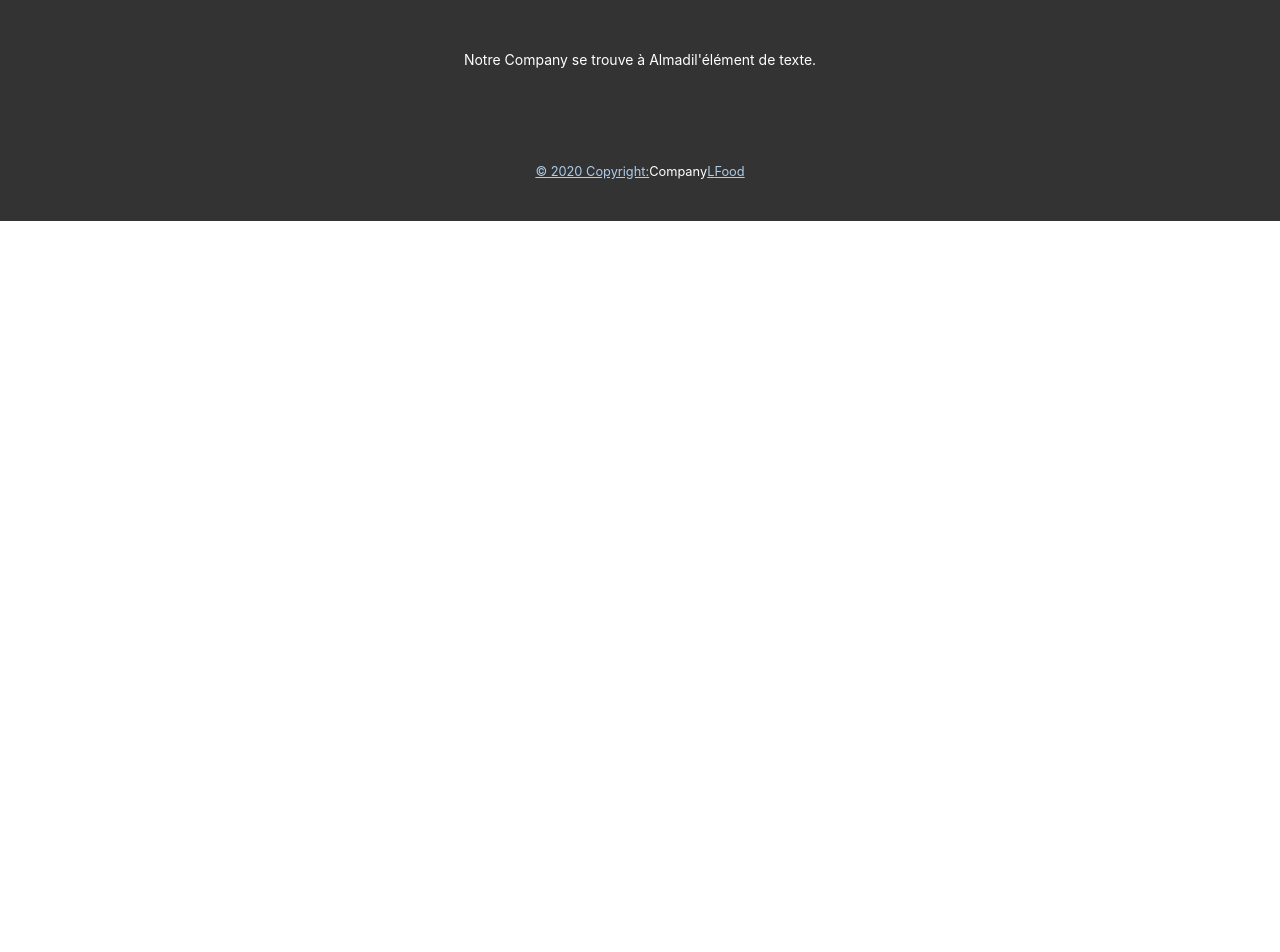
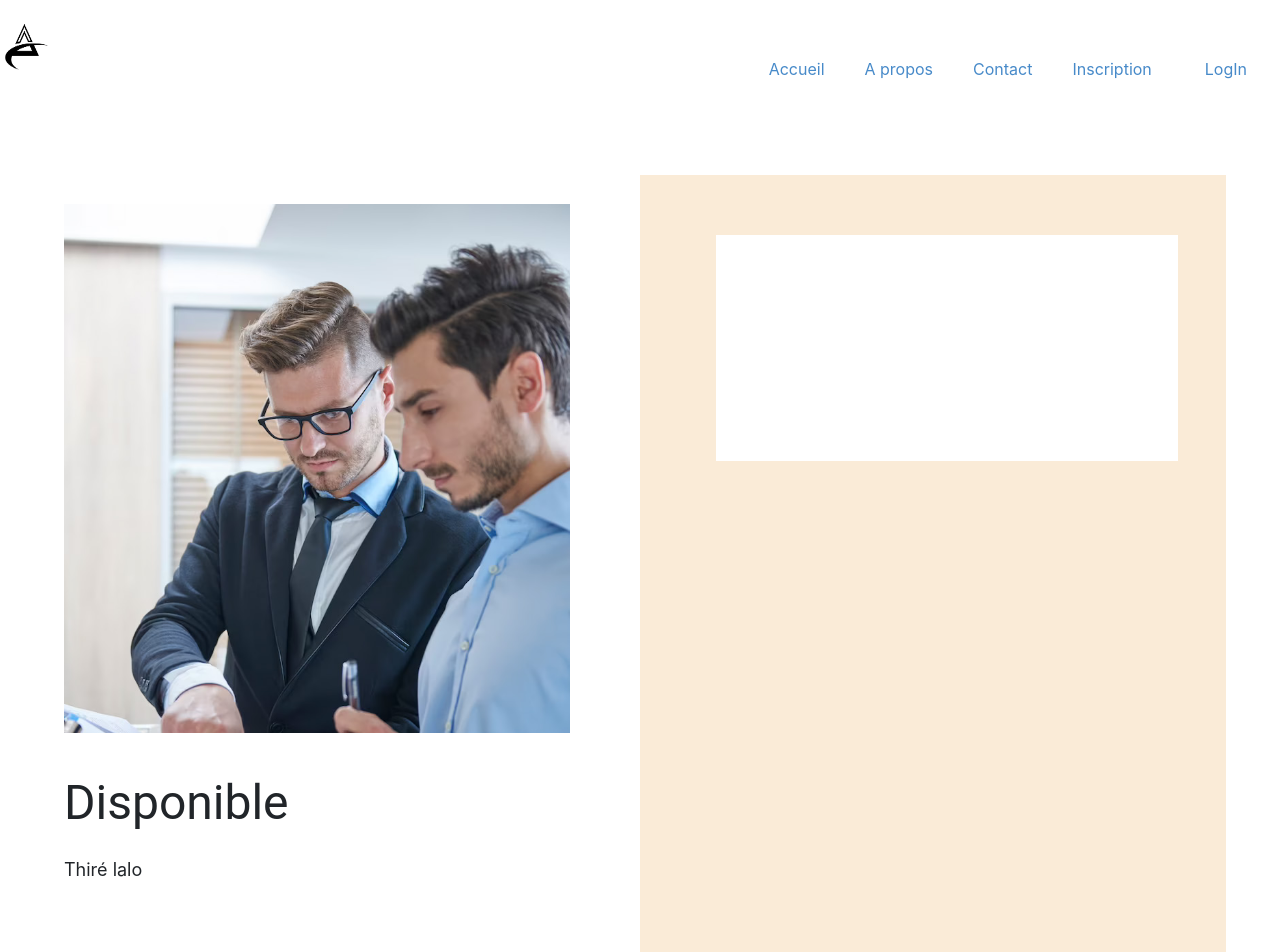
Before and after one commit to Mariu-diatta/entrepreunariat, a React (Create React App) app in the folder my-react-app/: page /commande in a window 1280 px wide. Shown: the top 952 px of the page. Before the commit the page ends 800 px from the top, so only its background shows below. Built offline with nearby package versions, Linux system fonts and the light colour scheme.

Commit message:
pages aboutUser and commande in progress

```diff
--- a/my-react-app/src/App.js
+++ b/my-react-app/src/App.js
@@ -14,6 +14,8 @@ import Register from './Common/registered.js'
 import About from './Common/about.js'
 import Admin  from './Common/pageAdmin.js';
 import Aderant from './Common/pageAderant.js';
+import Commande from './Common/commande.js';
+import AboutUser from './Common/aboutUser.js';
 
 function App() {
   return (
@@ -27,6 +29,8 @@ function App() {
               <Route path="/login" element={<LogIn/>} />
               <Route path="/adherant" element={<Aderant/>}/>
               <Route path="/admin" element={<Admin/>}/>
+              <Route path="/commande" element={<Commande/>}/>
+              <Route path="/aboutUser" element={<AboutUser/>}/>
             </Route>
           </Routes>
           <Footer/>
--- a/my-react-app/src/Common/about.js
+++ b/my-react-app/src/Common/about.js
@@ -3,7 +3,7 @@ const About = () =>{
     return(
         <>
             <div style={{paddingLeft:"100px", paddingRight:"100px"}} >
-                <Section/>
+                <Section utile={true}/>
             </div>
         </>
     )
--- /dev/null
+++ b/my-react-app/src/Common/aboutUser.js
@@ -0,0 +1,10 @@
+import Section from "./section";
+const AboutUser = ()=>{
+    return(
+        <div style={{paddingLeft:"20%",paddingRight:"30%"}}>
+             <Section />
+        </div>
+    )
+}
+
+export default AboutUser;
--- a/my-react-app/src/Common/accueil.js
+++ b/my-react-app/src/Common/accueil.js
@@ -3,9 +3,10 @@ import SectionU from './sectionU.js'
 import Carrous from './carrouselBoostrap.js'
 import Section from './section.js'
 
+
 const Accueil =() => {
     return(
-        <div className="" style={{paddingLeft:"100px", paddingRight:"100px"}}>
+        <div className="" style={{paddingLeft:"80px", paddingRight:"80px"}}>
             <Carrous />
             <SectionU/>
             <Section/>
--- /dev/null
+++ b/my-react-app/src/Common/commande.js
@@ -0,0 +1,53 @@
+import PhotoPanel from "./photopanel";
+import PhotoPanel1 from "./photopanel1";
+import im from "../accueil/Site1/images/3454.jpg"
+const Commande =()=>{
+    return(
+        <>
+            <section className=" u-clearfix u-section-5" id="carousel_ba86" style={{paddingLeft:"5%", paddingRight:"5%"}} >
+                <div className="u-clearfix u-sheet u-valign-middle u-sheet-1">
+                    <div className="u-clearfix u-expanded-width u-gutter-20 u-layout-wrap u-layout-wrap-1">
+                    <div className="u-gutter-0 u-layout">
+                        <div className="u-layout-row">
+                            <div className="u-size-30">
+                                <div className="u-layout-col">
+                                <div className="u-align-left u-container-style u-layout-cell u-left-cell u-size-30 u-layout-cell-1" data-animation-name="customAnimationIn" data-animation-duration="1250" data-animation-delay="500">
+                                    <div className="u-container-layout u-container-layout-1">
+                                    <img src={im} alt="" className="u-align-left u-expanded-width u-image u-image-1" data-image-width="966" data-image-height="920"/>
+                                    </div>
+                                </div>
+                                <div className="u-align-left u-container-align-left u-container-style u-layout-cell u-left-cell u-size-30 u-layout-cell-2" data-animation-name="customAnimationIn" data-animation-duration="1500" data-animation-delay="500">
+                                    <div className="u-container-layout u-valign-top u-container-layout-2">
+                                    <h2 className="u-align-left u-text u-text-1">Disponible</h2>
+                                    <p className="u-align-left u-text u-text-2">Thiré lalo</p>
+
+                                    </div>
+                                </div>
+                                </div>
+                            </div>
+                            <div className="u-size-30" style={{backgroundColor:"#faebd7"}}>
+                                <div className="u-layout-row">
+                                <div className="u-align-left u-container-style u-layout-cell u-right-cell u-size-60 u-layout-cell-3">
+                                    <div className="u-container-layout u-container-layout-3">
+                                    <div className="u-align-left  u-shape u-shape-1" data-animation-name="customAnimationIn" data-animation-duration="1500" data-animation-delay="250"></div>
+                                    <div className="u-container-style u-expanded-width-sm u-expanded-width-xs u-group u-white u-group-1" data-animation-name="customAnimationIn" data-animation-duration="1500">
+                                        <div className="u-container-layout u-valign-middle u-container-layout-4">
+                                        {/* <p className="u-text u-text-3">{props.contenu}<br/> */}
+                                        {/* </p> */}
+                                        </div>
+                                    </div>
+                                    {/* <img src={props.image} alt="" className="u-align-left u-image u-image-2" data-image-width="900" data-image-height="601" data-animation-name="customAnimationIn" data-animation-duration="1250" data-animation-delay="0" /> */}
+                                    </div>
+                                </div>
+                                </div>
+                            </div>
+                        </div>
+                    </div>
+                </div>
+                </div>
+            </section>
+        </>
+    )
+}
+
+export default Commande;
--- a/my-react-app/src/Common/photopanel2.js
+++ b/my-react-app/src/Common/photopanel2.js
@@ -1,11 +1,13 @@
-import {useState} from "react"
+import { Link } from 'react-router-dom';
+
 
 const Photopanel2 = (props)=>{
     return(
         <div className="card m-0" >
-            <img src={props.image} className="card-img-top" alt="..." />
+            <img src={props.image} className="card-img-top" alt="..." style={{width:"100%",height:"70%"}} />
             <div className="card-body">
-                <h5 className="card-title">{props.title}</h5>
+            <h6 className="card-title">{props.title}</h6>
+                <p><Link to={'/aboutUser'}>Savoir plus! </Link><Link to={'/commande'} style={{color:"green"}}>Passez une commade.</Link></p>
             </div>
         </div>
     )
--- a/my-react-app/src/Common/section.js
+++ b/my-react-app/src/Common/section.js
@@ -18,7 +18,7 @@ function Section(){
               <div className="u-gutter-0 u-layout">
                 <div className="u-layout-row">
                   <PhotoPanel title={titre} image={im1} contenu={contenu} />
-                  <PhotoPanel1 image={im2} contenu={contenu} />
+                  <PhotoPanel1 image={im2} contenu={contenu} utile={'ok'}/>
                 </div>
               </div>
             </div>
```
